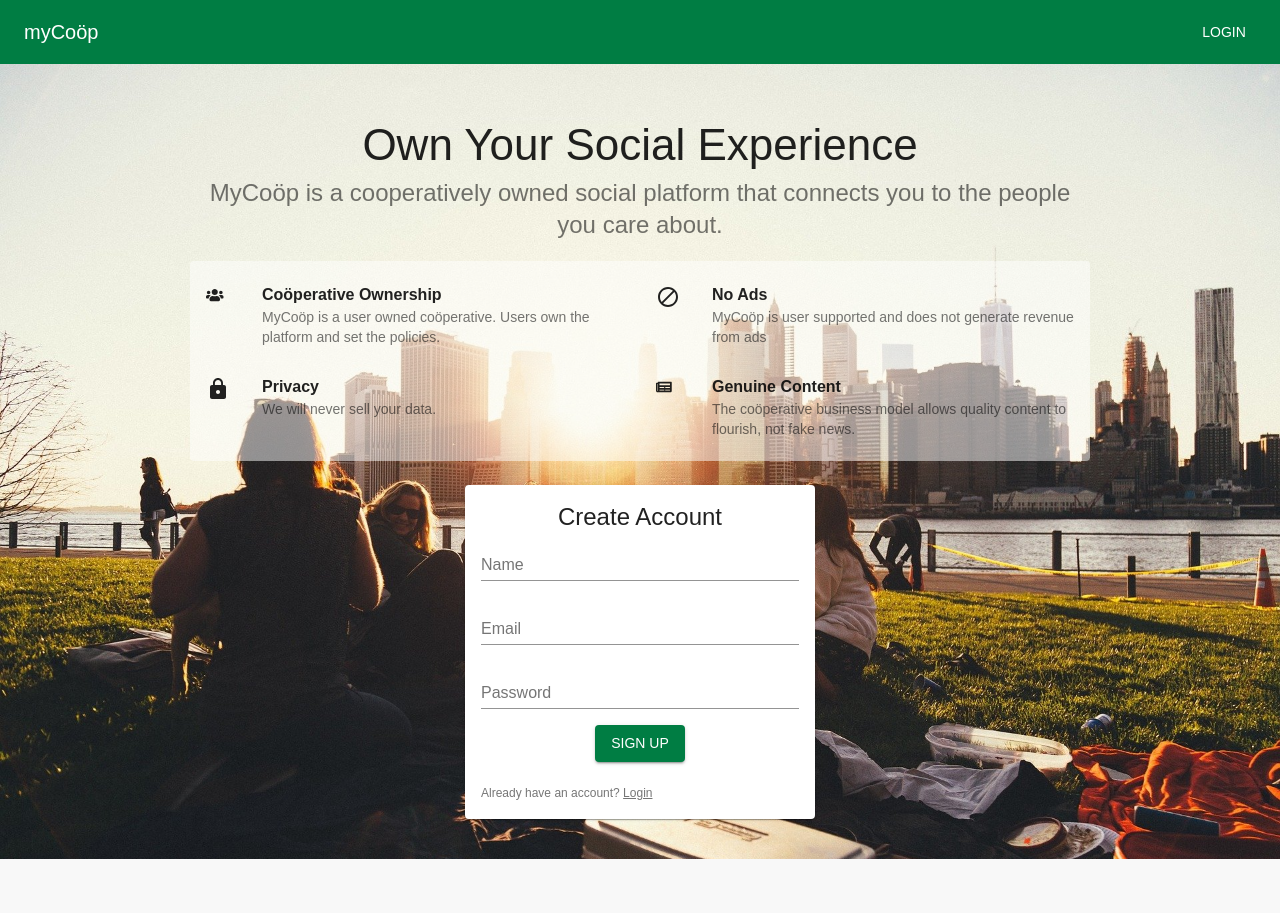
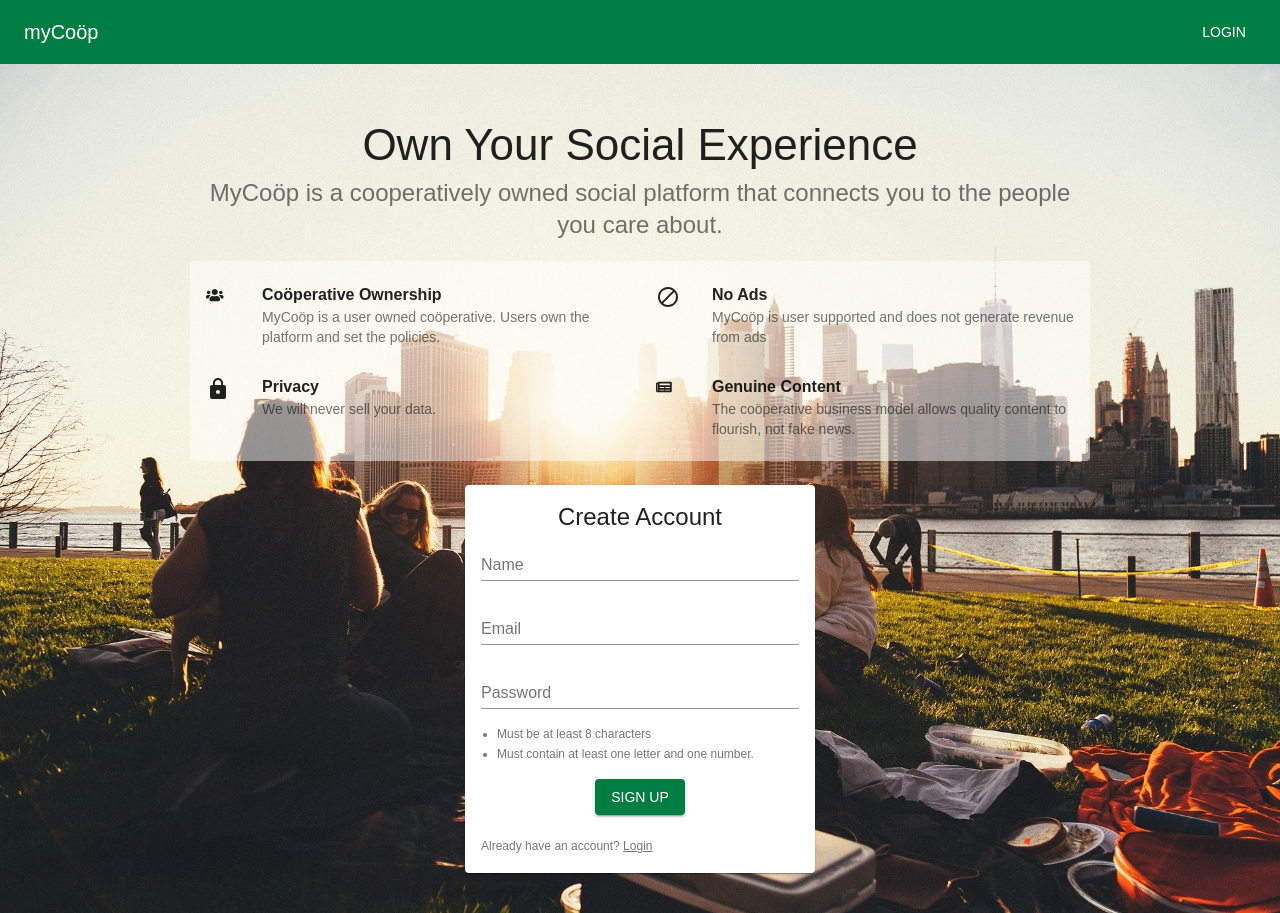
Before and after one commit to zachflanders/socialcoop, a React (Create React App) app in the folder react-front/: page / in a window 1280 px wide. Before the commit the page ends 859 px from the top, so only its background shows below. Built offline with nearby package versions, Linux system fonts and the light colour scheme; the HTML template or start-up script is replaced by a standard one.

Commit message:
adding password requirements

```diff
--- a/react-front/src/core/Home.js
+++ b/react-front/src/core/Home.js
@@ -22,7 +22,14 @@ const Home = () => (
   <div>
   {!isAuthenticated() && (
     <div style={{display:'flex', flexWrap:'wrap'}}>
-      <div style={{width: '100%', background: `URL(${picnic})`, backgroundSize:'cover', minHeight:'600px'}}>
+      <div style={{
+        width: '100%',
+        background: `URL(${picnic})`,
+        backgroundSize:'cover',
+        backgroundRepeat: 'no-repeat',
+        backgroundPosition:'center top',
+        minHeight:'600px'
+        }}>
         <div style={{maxWidth:'900px', minWidth:'350px', marginRight:'auto', marginLeft:'auto', marginBottom:'24px', marginTop:'50px', textAlign:'center'}}>
           <span style={{fontSize:'44px', fontWeight:'500'}}>
             Own Your Social Experience
--- a/react-front/src/user/Signup.js
+++ b/react-front/src/user/Signup.js
@@ -87,6 +87,13 @@ class Signup extends Component {
         onChange={this.handleChange("password")}
         value={password}
         />
+      <ul style={{paddingLeft:'16px', marginTop:'0px', textAlign:'left'}}>
+        <Typography variant='caption' color='textSecondary'>
+          <li>Must be at least 8 characters</li>
+          <li>Must contain at least one letter and one number.</li>
+        </Typography>
+
+      </ul>
     <Button
       type='submit'
       onClick={this.clickSubmit}
```
